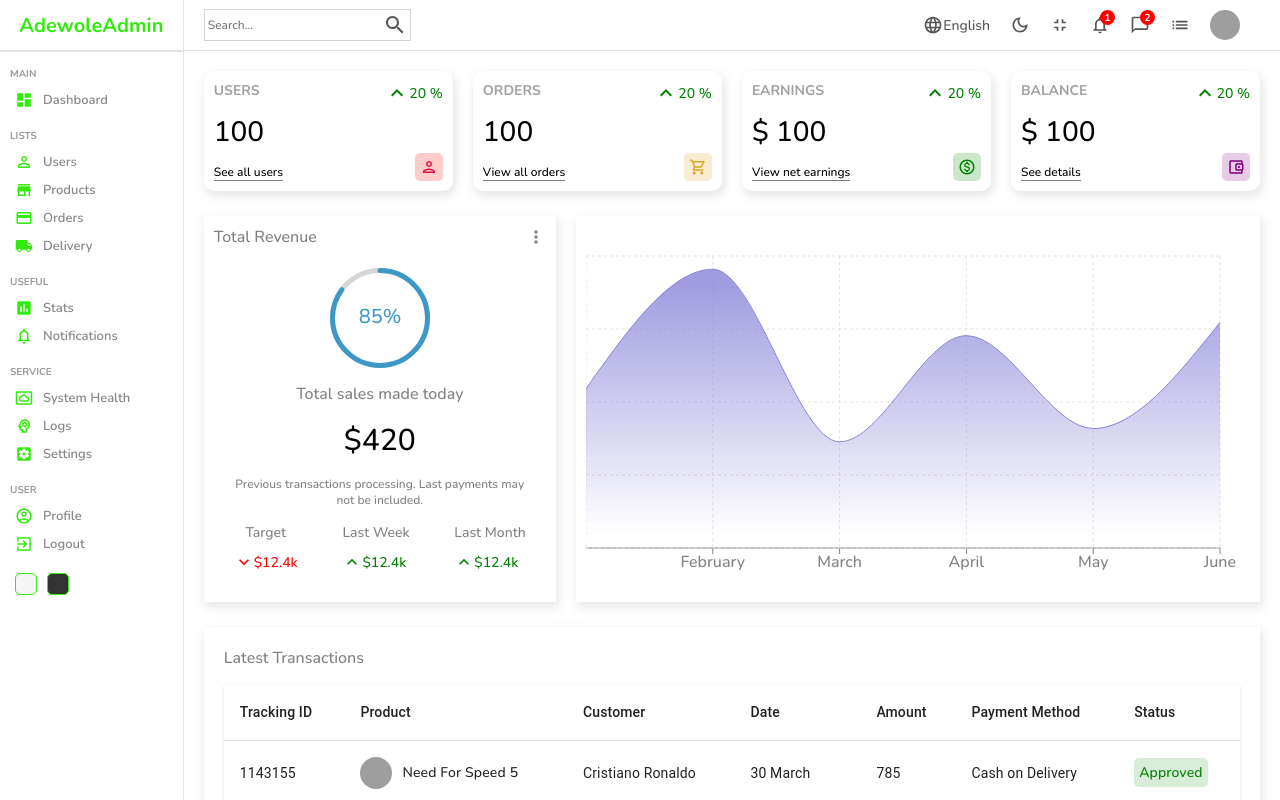
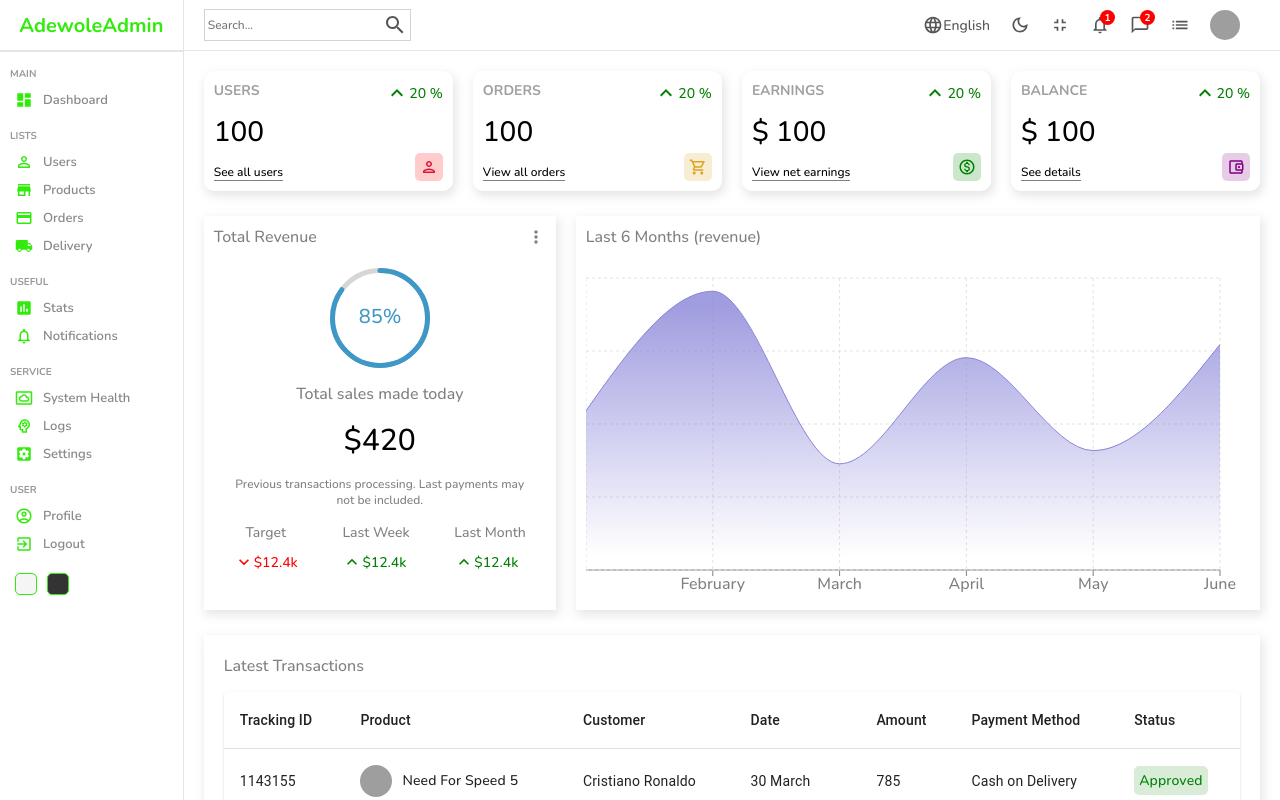
Before and after one commit to AdewoleCode/Administration-dashboard-UI, a React (Create React App) app: page / in a window 1280 px wide. Shown: the top 800 px of the page. Built offline with nearby package versions, Linux system fonts and the light colour scheme; grey boxes are pictures that could not be loaded.

Commit message:
modified chart component to accept title and aspect prop to make reusable in single user component

```diff
--- a/src/components/chart/Chart.jsx
+++ b/src/components/chart/Chart.jsx
@@ -21,7 +21,7 @@ const Chart = ({ aspect, title }) => {
   return (
     <div className="chart">
       <div className="title">{title}</div>
-      <ResponsiveContainer width="100%" aspect={2 / 1}>
+      <ResponsiveContainer width="100%" aspect={aspect}>
         <AreaChart
           width={730}
           height={250}
--- a/src/pages/home/Home.jsx
+++ b/src/pages/home/Home.jsx
@@ -21,7 +21,7 @@ const Home = () => {
           </div>
           <div className="charts">
             <Featured />
-            <Chart />
+            <Chart aspect={2 / 1} title="Last 6 Months (revenue)"/>
           </div>
           <div className="listContainer">
             <div className="listTitle">Latest Transactions</div>
```
